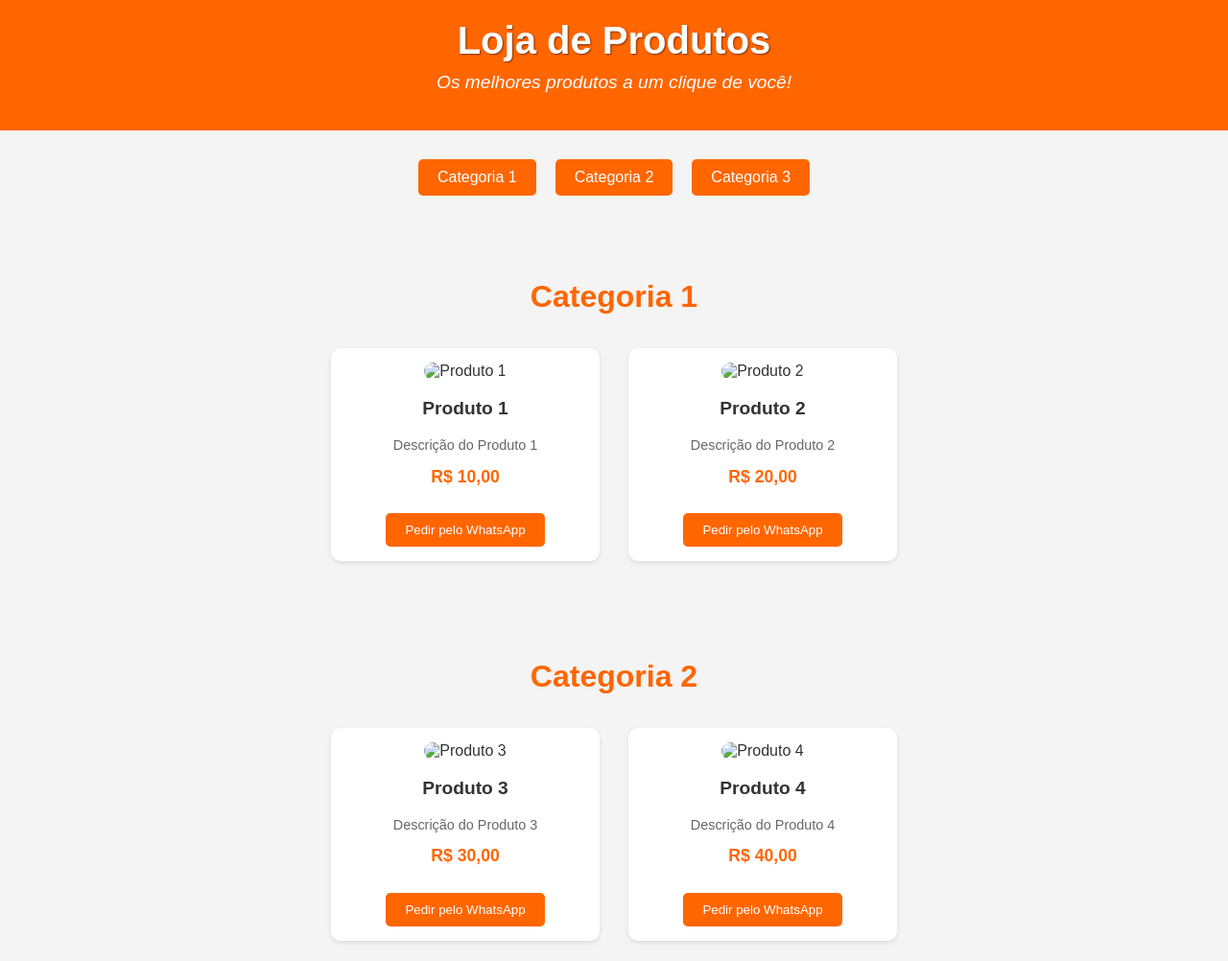
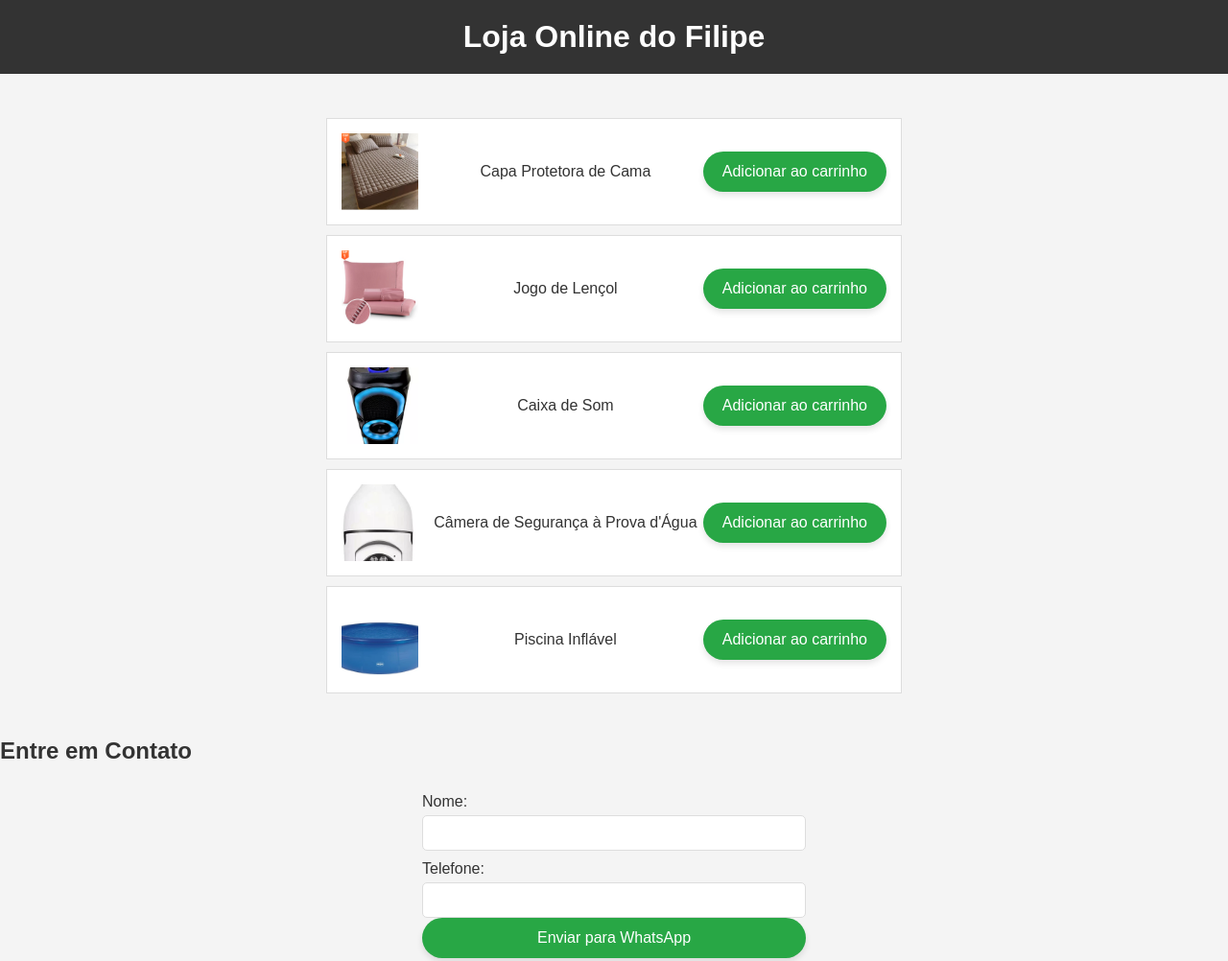
Before and after one commit to gabriel-vinicius-silva/achadinhos-do-Filipe, a plain HTML site: page index.html in a window 1280 px wide. Shown: the top 1002 px of the page at 96% size. Drawn offline with Linux system fonts and the light colour scheme.

Commit message:
recomeço

```diff
--- a/index.html
+++ b/index.html
@@ -1,100 +1,59 @@
 <!DOCTYPE html>
-<html lang="pt-BR">
+<html lang="pt-br">
 <head>
     <meta charset="UTF-8">
     <meta name="viewport" content="width=device-width, initial-scale=1.0">
-    <title>Loja de Produtos</title>
+    <title>Loja do Filipe</title>
     <link rel="stylesheet" href="style.css">
-    <script src="script.js" defer></script>
 </head>
 <body>
     <header>
-        <h1>Loja de Produtos</h1>
-        <p class="slogan">Os melhores produtos a um clique de você!</p>
+        <h1>Loja Online do Filipe</h1>
     </header>
 
-    <nav id="categorias">
-        <div class="categorias-container">
-            <button class="tab-button" onclick="scrollToSection('categoria1')">Categoria 1</button>
-            <button class="tab-button" onclick="scrollToSection('categoria2')">Categoria 2</button>
-            <button class="tab-button" onclick="scrollToSection('categoria3')">Categoria 3</button>
-        </div>
-    </nav>
-
-    <section id="categoria1">
-        <h2>Categoria 1</h2>
-        <div class="container-produtos">
-            <div class="produto">
-                <img src="produto1.jpg" alt="Produto 1">
-                <h3>Produto 1</h3>
-                <p>Descrição do Produto 1</p>
-                <p class="preco">R$ 10,00</p>
-                <button onclick="location.href='https://wa.me/84999596721?text=Quero%20comprar%20o%20Produto%201'">Pedir pelo WhatsApp</button>
-            </div>
-            <div class="produto">
-                <img src="produto2.jpg" alt="Produto 2">
-                <h3>Produto 2</h3>
-                <p>Descrição do Produto 2</p>
-                <p class="preco">R$ 20,00</p>
-                <button onclick="location.href='https://wa.me/84999596721?text=Quero%20comprar%20o%20Produto%202'">Pedir pelo WhatsApp</button>
-            </div>
-            <!-- Adicione mais produtos aqui -->
-        </div>
+    <section id="produtos">
+        <ul>
+            <li>
+                <img src="IMG/capa-de-cama.PNG" alt="Capa Protetora de Cama" class="imagem-produto">
+                <span>Capa Protetora de Cama</span>
+                <button onclick="adicionarAoCarrinho('Capa Protetora de Cama')">Adicionar ao carrinho</button>
+            </li>
+            <li>
+                <img src="IMG/jogo-de-lencol.PNG" alt="Jogo de Lençol" class="imagem-produto">
+                <span>Jogo de Lençol</span>
+                <button onclick="adicionarAoCarrinho('Jogo de Lençol')">Adicionar ao carrinho</button>
+            </li>
+            <li>
+                <img src="IMG/caiza.PNG" alt="Caixa de Som" class="imagem-produto">
+                <span>Caixa de Som</span>
+                <button onclick="adicionarAoCarrinho('Caixa de Som')">Adicionar ao carrinho</button>
+            </li>
+            <li>
+                <img src="IMG/camera.PNG" alt="Câmera de Segurança à Prova d'Água" class="imagem-produto">
+                <span>Câmera de Segurança à Prova d'Água</span>
+                <button onclick="adicionarAoCarrinho('Câmera de Segurança à Prova d\'Água')">Adicionar ao carrinho</button>
+            </li>
+            <li>
+                <img src="IMG/piscina.PNG" alt="Piscina Inflável" class="imagem-produto">
+                <span>Piscina Inflável</span>
+                <button onclick="adicionarAoCarrinho('Piscina Inflável')">Adicionar ao carrinho</button>
+            </li>
+        </ul>
     </section>
 
-    <section id="categoria2">
-        <h2>Categoria 2</h2>
-        <div class="container-produtos">
-            <div class="produto">
-                <img src="produto3.jpg" alt="Produto 3">
-                <h3>Produto 3</h3>
-                <p>Descrição do Produto 3</p>
-                <p class="preco">R$ 30,00</p>
-                <button onclick="location.href='https://wa.me/84999596721?text=Quero%20comprar%20o%20Produto%203'">Pedir pelo WhatsApp</button>
-            </div>
-            <div class="produto">
-                <img src="produto4.jpg" alt="Produto 4">
-                <h3>Produto 4</h3>
-                <p>Descrição do Produto 4</p>
-                <p class="preco">R$ 40,00</p>
-                <button onclick="location.href='https://wa.me/84999596721?text=Quero%20comprar%20o%20Produto%204'">Pedir pelo WhatsApp</button>
-            </div>
-            <!-- Adicione mais produtos aqui -->
-        </div>
+    <section id="contato">
+        <h2>Entre em Contato</h2>
+        <form onsubmit="enviarMensagem(event)">
+            <label for="nome">Nome:</label>
+            <input type="text" id="nome" required>
+
+            <label for="telefone">Telefone:</label>
+            <input type="text" id="telefone" required>
+
+            <button type="submit">Enviar para WhatsApp</button>
+        </form>
     </section>
 
-    <section id="categoria3">
-        <h2>Categoria 3</h2>
-        <div class="container-produtos">
-            <div class="produto">
-                <img src="produto5.jpg" alt="Produto 5">
-                <h3>Produto 5</h3>
-                <p>Descrição do Produto 5</p>
-                <p class="preco">R$ 50,00</p>
-                <button onclick="location.href='https://wa.me/84999596721?text=Quero%20comprar%20o%20Produto%205'">Pedir pelo WhatsApp</button>
-            </div>
-            <div class="produto">
-                <img src="produto6.jpg" alt="Produto 6">
-                <h3>Produto 6</h3>
-                <p>Descrição do Produto 6</p>
-                <p class="preco">R$ 60,00</p>
-                <button onclick="location.href='https://wa.me/84999596721?text=Quero%20comprar%20o%20Produto%206'">Pedir pelo WhatsApp</button>
-            </div>
-            <!-- Adicione mais produtos aqui -->
-        </div>
-    </section>
-
-    <footer>
-        <p>Entre em contato conosco!</p>
-        <div class="social-icons">
-            <a href="https://api.whatsapp.com/send?phone=84999596721" target="_blank">
-                <img src="whatsapp-icon.png" alt="WhatsApp">
-            </a>
-            <a href="https://www.instagram.com/seu_perfil" target="_blank">
-                <img src="instagram-icon.png" alt="Instagram">
-            </a>
-        </div>
-        <p>&copy; 2024 Loja de Produtos by Gabriel Vinícius Da Silva. Todos os direitos reservados.</p>
-    </footer>
+    <script src="script.js"></script>
 </body>
 </html>
--- a/script.js
+++ b/script.js
@@ -1,21 +1,21 @@
-// Scroll suave para as categorias
-document.querySelectorAll('.tab-button').forEach(button => {
-    button.addEventListener('click', () => {
-        const targetSection = document.querySelector(button.getAttribute('data-target'));
-        if (targetSection) {
-            targetSection.scrollIntoView({ behavior: 'smooth' });
-        }
-    });
-});
+let carrinho = [];
 
-// Enviar mensagem para o WhatsApp com o nome do produto
-const botoes = document.querySelectorAll('.add-carrinho');
-botoes.forEach(botao => {
-    botao.addEventListener('click', () => {
-        const produto = botao.getAttribute('data-produto');
-        const telefone = "84999596721"; // Número do WhatsApp
-        const mensagem = `Olá, gostaria de saber mais sobre o produto: ${produto}.`;
-        const url = `https://wa.me/${telefone}?text=${encodeURIComponent(mensagem)}`;
-        window.open(url, '_blank');
-    });
-});
+// Adicionar produto ao carrinho
+function adicionarAoCarrinho(produto) {
+    carrinho.push(produto);
+    alert(produto + ' foi adicionado ao carrinho.');
+}
+
+// Enviar mensagem para o WhatsApp
+function enviarMensagem(event) {
+    event.preventDefault();
+
+    const nome = document.getElementById('nome').value;
+    const telefone = document.getElementById('telefone').value;
+    const produtosCarrinho = carrinho.join(', ');
+
+    let mensagem = `Olá, meu nome é ${nome}. Tenho interesse nos seguintes produtos: ${produtosCarrinho}. Meu telefone é ${telefone}. Gostaria de saber mais informações.`;
+
+    const url = `https://api.whatsapp.com/send?phone=55${telefone}&text=${encodeURIComponent(mensagem)}`;
+    window.open(url, '_blank');
+}
--- a/style.css
+++ b/style.css
@@ -1,195 +1,95 @@
-/* Estilo geral */
+/* Estilo para o corpo */
 body {
     font-family: Arial, sans-serif;
+    background-color: #f4f4f4;
+    color: #333;
     margin: 0;
     padding: 0;
-    background-color: #f4f4f4;
-    color: #333;
 }
 
 /* Cabeçalho */
 header {
-    background-color: #ff6600;
+    background-color: #333;
+    color: #fff;
     padding: 20px;
     text-align: center;
-    color: white;
-    animation: fadeIn 1s ease-in;
 }
 
-header h1 {
+h1 {
     margin: 0;
-    font-size: 2.5em;
-    text-shadow: 1px 1px 2px rgba(0, 0, 0, 0.5);
 }
 
-header .slogan {
-    margin-top: 10px;
-    font-size: 1.2em;
-    font-style: italic;
+/* Seção de produtos */
+#produtos {
+    margin: 20px auto;
+    padding: 10px;
+    max-width: 600px;
 }
 
-/* Menu de Categorias */
-#categorias {
-    text-align: center;
-    margin: 20px 0;
+#produtos ul {
+    list-style: none;
+    padding: 0;
 }
 
-.categorias-container {
+#produtos li {
+    background-color: #fff;
+    border: 1px solid #ddd;
+    padding: 15px;
+    margin: 10px 0;
     display: flex;
-    justify-content: center;
-    flex-wrap: wrap;
+    justify-content: space-between;
+    align-items: center;
 }
 
-.tab-button {
-    background-color: #ff6600;
-    color: white;
-    border: none;
-    padding: 10px 20px;
-    margin: 10px;
-    cursor: pointer;
-    font-size: 1em;
-    border-radius: 5px;
-    transition: background-color 0.3s ease, transform 0.2s ease;
+/* Imagem dos produtos */
+.imagem-produto {
+    width: 80px;
+    height: 80px;
+    object-fit: cover;
+    margin-right: 10px;
 }
 
-.tab-button:hover {
-    background-color: #e64a00;
-    transform: scale(1.05);
+/* Estilo para os botões */
+#produtos button, form button {
+    background-color: #28a745; /* Cor verde para chamar a atenção */
+    color: #fff; /* Cor do texto */
+    border: none; /* Remover bordas */
+    padding: 12px 20px; /* Ajustar o espaçamento interno */
+    border-radius: 25px; /* Arredondar os cantos */
+    font-size: 16px; /* Aumentar o tamanho da fonte */
+    cursor: pointer; /* Alterar o cursor para "pointer" ao passar o mouse */
+    box-shadow: 0 4px 6px rgba(0, 0, 0, 0.1); /* Adicionar sombra sutil */
+    transition: background-color 0.3s ease, transform 0.2s ease; /* Adicionar transições suaves */
 }
 
-/* Seção de Produtos */
-section {
-    padding: 30px 0;
+/* Efeito ao passar o mouse nos botões */
+#produtos button:hover, form button:hover {
+    background-color: #218838; /* Cor mais escura ao passar o mouse */
+    transform: translateY(-2px); /* Elevar o botão ligeiramente */
 }
 
-section h2 {
-    text-align: center;
-    color: #ff6600;
-    font-size: 2em;
-    margin-bottom: 20px;
-    animation: slideIn 0.5s ease;
+/* Efeito ao pressionar o botão */
+#produtos button:active, form button:active {
+    background-color: #1e7e34; /* Cor ainda mais escura ao clicar */
+    transform: translateY(0); /* Voltar à posição original */
+    box-shadow: 0 2px 4px rgba(0, 0, 0, 0.2); /* Reduzir a sombra ao clicar */
 }
 
-/* Produtos */
-.container-produtos {
+/* Estilo para o formulário de contato */
+form {
     display: flex;
-    justify-content: center;
-    flex-wrap: wrap;
-    animation: fadeIn 1s ease-in;
+    flex-direction: column;
+    max-width: 400px;
+    margin: 20px auto;
 }
 
-.produto {
-    background-color: white;
-    border-radius: 10px;
-    box-shadow: 0 2px 5px rgba(0, 0, 0, 0.1);
-    margin: 15px;
-    padding: 15px;
-    width: 250px;
-    text-align: center;
-    transition: transform 0.3s ease;
-    opacity: 0;
-    animation: fadeInUp 0.5s forwards;
-}
-
-.produto img {
-    width: 100%;
-    height: auto;
-    border-radius: 10px;
-}
-
-.produto h3 {
-    font-size: 1.2em;
-    color: #333;
-}
-
-.produto p {
-    font-size: 0.9em;
-    color: #666;
-}
-
-.produto .preco {
-    font-size: 1.1em;
-    color: #ff6600;
-    font-weight: bold;
+form label {
     margin-top: 10px;
 }
 
-.produto button {
-    background-color: #ff6600;
-    color: white;
-    border: none;
-    padding: 10px 20px;
-    margin-top: 10px;
-    cursor: pointer;
+form input {
+    padding: 10px;
+    margin-top: 5px;
+    border: 1px solid #ddd;
     border-radius: 5px;
-    transition: background-color 0.3s ease, transform 0.2s ease;
 }
-
-.produto button:hover {
-    background-color: #e64a00;
-    transform: scale(1.05);
-}
-
-.produto:hover {
-    transform: translateY(-5px);
-}
-
-/* Rodapé */
-footer {
-    background-color: #333;
-    color: white;
-    padding: 20px;
-    text-align: center;
-    position: relative;
-    margin-top: 20px;
-}
-
-footer .social-icons {
-    margin: 10px 0;
-}
-
-footer .social-icons a {
-    margin: 0 10px;
-}
-
-footer .social-icons img {
-    width: 30px;
-    margin: 0 10px;
-    transition: transform 0.3s ease;
-}
-
-footer .social-icons img:hover {
-    transform: scale(1.2);
-}
-
-/* Animações */
-@keyframes fadeIn {
-    from {
-        opacity: 0;
-    }
-    to {
-        opacity: 1;
-    }
-}
-
-@keyframes fadeInUp {
-    from {
-        opacity: 0;
-        transform: translateY(10px);
-    }
-    to {
-        opacity: 1;
-        transform: translateY(0);
-    }
-}
-
-@keyframes slideIn {
-    from {
-        transform: translateY(-20px);
-        opacity: 0;
-    }
-    to {
-        transform: translateY(0);
-        opacity: 1;
-    }
-}
```
Also changed, not shown: IMG/caiza.PNG (added), IMG/camera.PNG (added), IMG/capa-de-cama.PNG (added), IMG/jogo-de-lencol.PNG (added), IMG/piscina.PNG (added).
